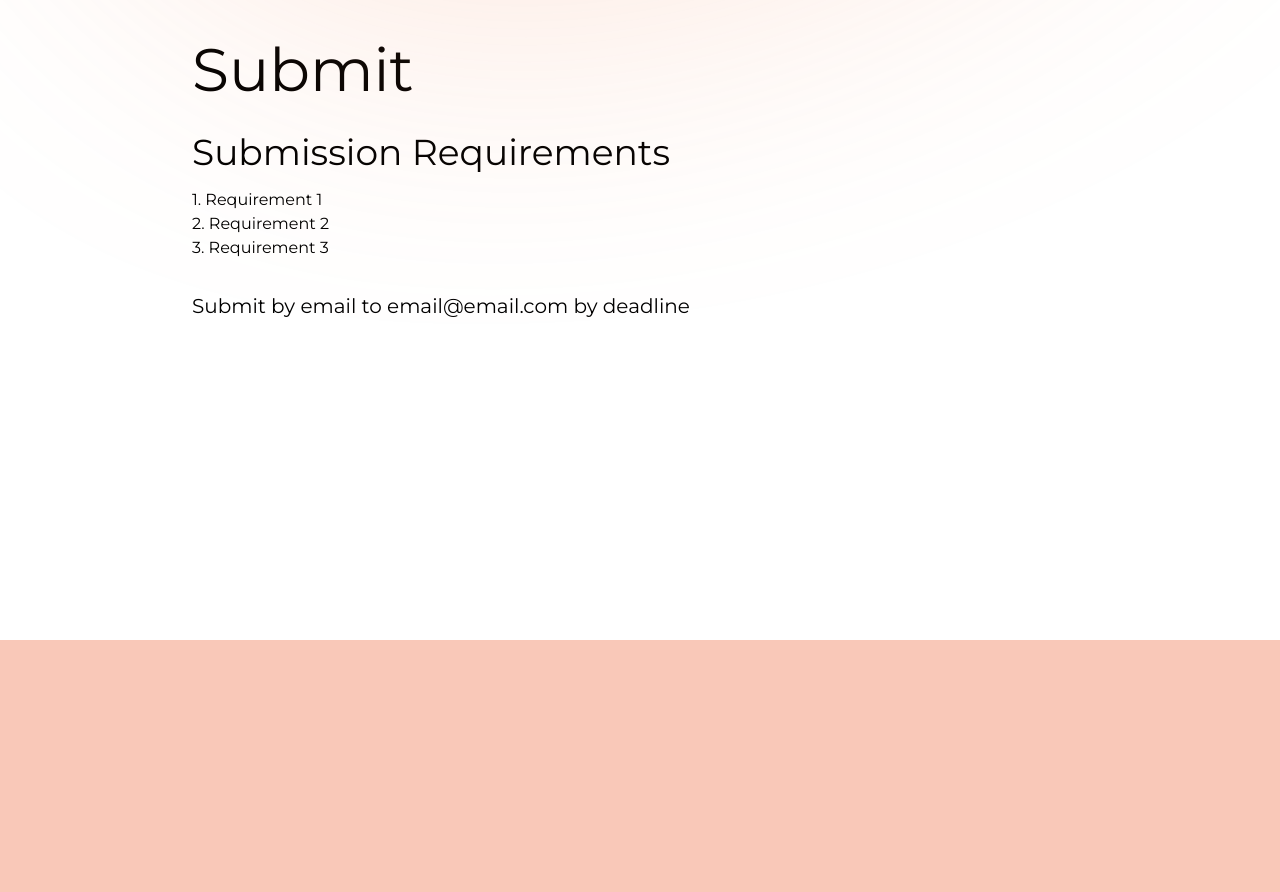
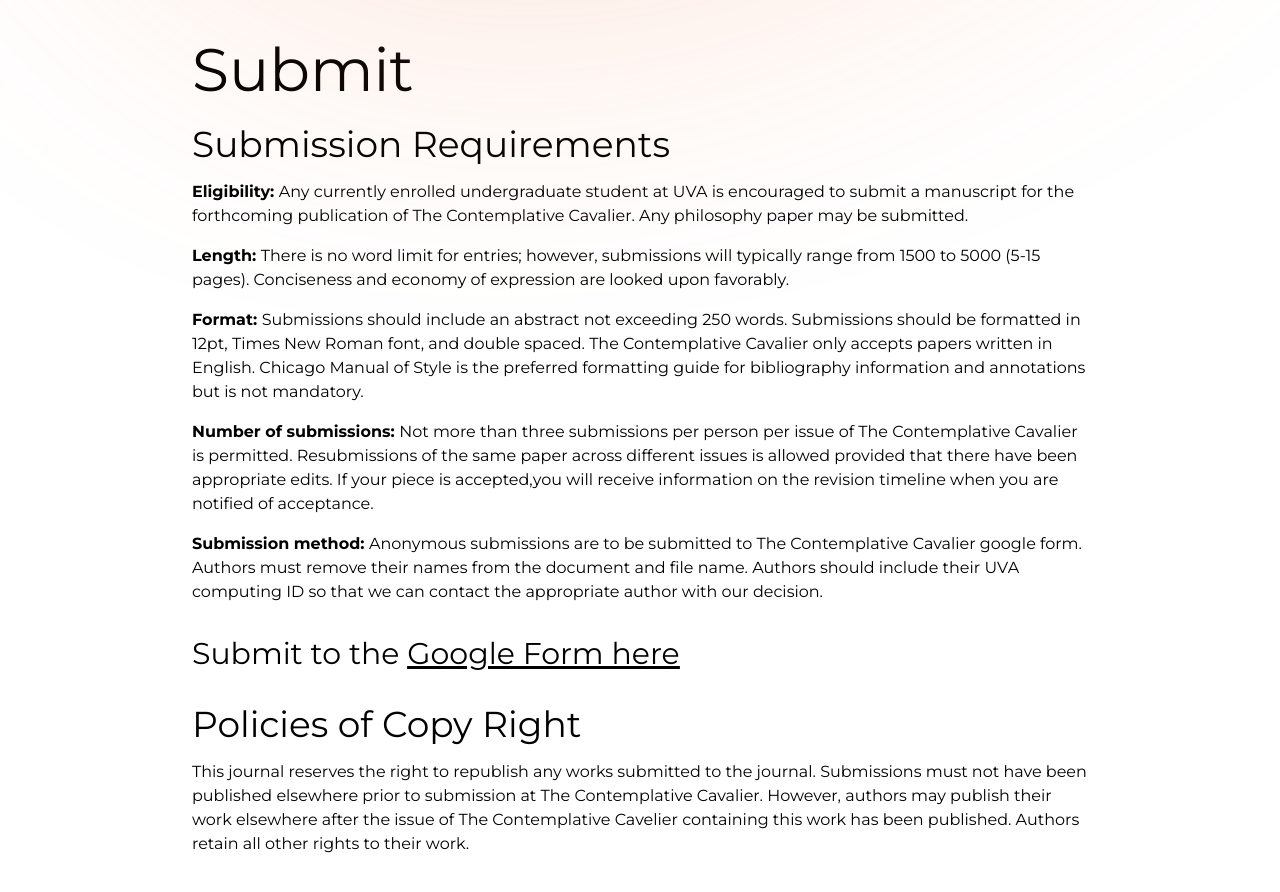
Before and after one commit to uvaphilclub/The-Contemplative-Cavalier, a Next.js app: page /Submit in a window 1280 px wide. Shown: the part 760-1652 px from the top of the page. Before the commit the page ends 1400 px from the top, so only its background shows below. Built offline with nearby package versions, Linux system fonts and the light colour scheme.

Commit message:
added requirements, created first issue page

```diff
--- a/src/app/Contact/page.js
+++ b/src/app/Contact/page.js
@@ -1,4 +1,4 @@
-import Profile from "../utils/profile"
+import Profile from "../components/profile"
 
 async function getData(){
     const res = await fetch('https://us-east-1-shared-usea1-02.cdn.hygraph.com/content/clwsef82n01n507w6yu53osh2/master',{
--- /dev/null
+++ b/src/app/Issues/Issue1/page.js
@@ -0,0 +1,18 @@
+export const metadata = {
+    title: "Issue 1 | The Contemplative Cavalier",
+    description: "Read the Contemplative Cavalier",
+  };
+
+export default function Page(){
+    return (
+        <div className="ml-10p sm:ml-15p h-[90vh] sm:h-[75vh]" id="">
+            <h1 className="text-4xl sm:text-6xl">First Edition</h1>
+            <p className="mt-8 text-3xl">Link to pdf</p>
+            <p>Number of submissions: </p>
+            <p>Submission board acceptance rate: </p>
+            <p>Editorial board acceptance rate: </p>
+            <p>Total acceptance rate: </p>
+            <p>Percentage of papers returned for revisions: </p>
+        </div>
+    )
+}
--- a/src/app/Issues/page.js
+++ b/src/app/Issues/page.js
@@ -1,3 +1,5 @@
+import Link from 'next/link'
+
 export const metadata = {
     title: "Issues | The Contemplative Cavalier",
     description: "Read the Contemplative Cavalier",
@@ -7,7 +9,8 @@
     return (
         <div className="ml-10p sm:ml-15p h-[90vh] sm:h-[75vh]" id="Issues">
             <h1 className="text-4xl sm:text-6xl">Issues</h1>
-            <p className="mt-8 text-3xl">First Edition</p>
+            <Link className="mt-8 text-3xl underline" href="/Issues/Issue1">First Edition</Link>
+
         </div>
     )
 }
--- a/src/app/Submit/page.js
+++ b/src/app/Submit/page.js
@@ -5,15 +5,20 @@
 
 export default function Page(){
     return (
-        <div className="ml-10p sm:ml-15p mr-5p sm:mr-15p h-[90vh] sm:h-[75vh]" id="Submit">
+        <div className="ml-10p sm:ml-15p mr-5p sm:mr-15p" id="Submit">
              <h1 className="text-4xl sm:text-6xl">Submit</h1>
-             <h1 className="mt-8 text-2xl sm:text-4xl">Submission Requirements</h1>
-             <ul className="mt-4">
-                <li>1. Requirement 1</li>
-                <li>2. Requirement 2</li>
-                <li>3. Requirement 3</li>
-             </ul>
-             <h1 className="mt-8 text-xl">Submit by email to <span><a>email@email.com</a></span> by deadline</h1>
+             <h1 className="mt-6 text-2xl sm:text-4xl">Submission Requirements</h1>
+             <div className="mt-4 max-w-5xl mb-24">
+             <p className="mt-4"><span className="font-bold">Eligibility: </span>Any currently enrolled undergraduate student at UVA is encouraged to submit a manuscript for the forthcoming publication of The Contemplative Cavalier. Any philosophy paper may be submitted.</p>
+            <p className="mt-4"><span className="font-bold">Length: </span>There is no word limit for entries; however, submissions will typically range from 1500 to 5000 (5-15 pages). Conciseness and economy of expression are looked upon favorably.</p>
+            <p className="mt-4"><span className="font-bold">Format: </span>Submissions should include an abstract not exceeding 250 words. Submissions should be formatted in 12pt, Times New Roman font, and double spaced. The Contemplative Cavalier only accepts papers written in English. Chicago Manual of Style is the preferred formatting guide for bibliography information and annotations but is not mandatory.</p>
+            <p className="mt-4"><span className="font-bold">Number of submissions: </span>Not more than three submissions per person per issue of The Contemplative Cavalier is permitted. Resubmissions of the same paper across different issues is allowed provided that there have been appropriate edits. If your piece is accepted,you will receive information on the revision timeline when you are notified of acceptance. </p>
+            <p className="mt-4"><span className="font-bold">Submission method: </span>Anonymous submissions are to be submitted to The Contemplative Cavalier google form. Authors must remove their names from the document and file name. Authors should include their UVA computing ID so that we can contact the appropriate author with our decision.</p>
+            <h1 className="mt-8 text-3xl">Submit to the <span className="underline"><a href="https://docs.google.com/forms/d/e/1FAIpQLSd9T_ZSNdGw-ADtq-GzRU3LM36RqNEG4nFTr7G-133N28AFhQ/viewform">Google Form here</a></span></h1>
+             <h1 className="mt-8 text-2xl sm:text-4xl">Policies of Copy Right</h1>
+             <p className="mt-4">This journal reserves the right to republish any works submitted to the journal. Submissions must not have been published elsewhere prior to submission at The Contemplative Cavalier. However, authors may publish their work elsewhere after the issue of The Contemplative Cavelier containing this work has been published. Authors retain all other rights to their work. </p>
+            </div>
+
         </div>
 
     )
--- a/src/app/utils/profile.js
+++ b/src/app/components/profile.js
@@ -9,7 +9,7 @@
             <div className="ml-6 sm:mr-4">
                 <h1 className="text-xl sm:text-2xl mt-2 sm:mt-6 whitespace-nowrap">{profile.title}</h1>
                 <p className="mt-1 text-sm">{profile.name}</p>
-                <a className="text-sm" href={profile.email}>{profile.email}</a>
+                <a className="text-sm" href={"mailto: " + profile.email}>{profile.email}</a>
             </div>
         </div>
     )
--- a/src/app/layout.js
+++ b/src/app/layout.js
@@ -1,5 +1,5 @@
 import Link from 'next/link'
-import Scroll from './utils/scrollToTop';
+import Scroll from './components/scrollToTop';
 import { Inter } from "next/font/google";
 import "./globals.css";
 
--- a/src/app/page.js
+++ b/src/app/page.js
@@ -8,13 +8,22 @@
 
 export default function Home() {
   return (
-    <div id="About" className="ml-10p sm:ml-15p relative mr-10p h-[90vh] sm:h-[75vh]">
-      <h1 className="text-6xl">About</h1>
-      <p className="mt-4">The Contemplative Cavalier is an undergraduate philosophy journal run by students at the University of Virginia</p>
-      <p className="max-w-5xl text-xs mb-8 absolute bottom-0">Although this organization has members who are University of Virginia students and may have University employees associated or engaged in its activities and affairs,
+    <div id="About" className="ml-10p sm:ml-15p relative mr-10p">
+      <div className="max-w-5xl">
+      <h1 className="text-4xl sm:text-6xl">About</h1>
+      <p className="mt-4">The Contemplative Cavalier is an undergraduate philosophy journal run by students at the University of Virginia.</p>
+      <p>Our inaugural issue is accepting submissions from August 27th through September 15th. Find submission guidelines under the submit tab</p>
+      <p className="mt-4">Follow us on instagram! <a className="underline" href="https://www.instagram.com/thecontemplativecav/?hl=en">@thecontemplativecav</a></p>
+      <h1 className="text-4xl sm:text-5xl mt-24">Also visit</h1>
+      <h2 className="text-2xl sm:text-3xl mt-4">The Corcoran Department of Philosophy</h2>
+      <p className="mt-2">Learn about UVA's philosophy department at <span><a className="underline" href="https://philosophy.virginia.edu/">https://philosophy.virginia.edu/</a></span></p>
+      <h2 className="text-2xl sm:text-3xl mt-8">The Philosophy Club at UVA</h2>
+      <p className="mt-2">UVA's premier gathering of undergraduates both casually and formally interested in philsophy.</p>
+      <p>Learn more at <a className="underline" href="https://uvaphilclub.github.io">https://uvaphilclub.github.io</a></p>
+      <p className="text-xs mt-24 mb-8">Although this organization has members who are University of Virginia students and may have University employees associated or engaged in its activities and affairs,
           the organization is not a part of or an agency of the University. It is a separate and independent organization which is responsible for and manages its own activities and affairs.
           The University does not direct, supervise or control the organization and is not responsible for the organization&apos;s contracts, acts or omissions.</p>
-
+      </div>
     </div>
 
   );
```
Also changed, not shown: src/app/components/scrollToTop.js (renamed from src/app/utils/scrollToTop.js).
